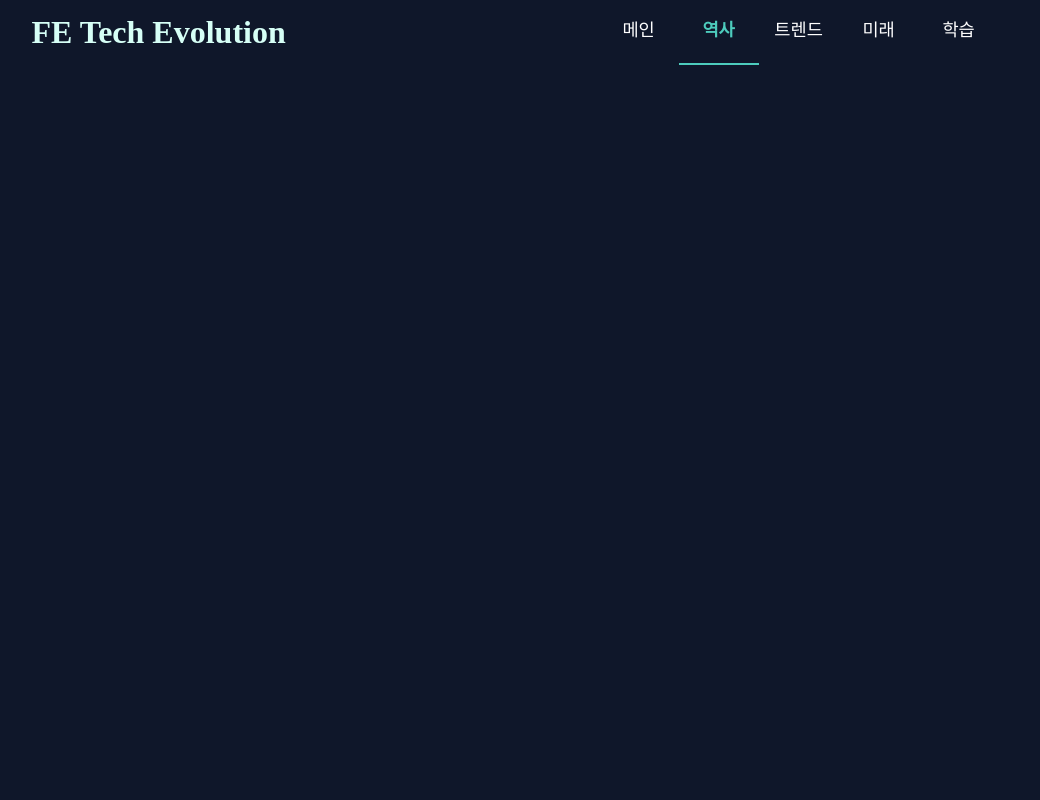
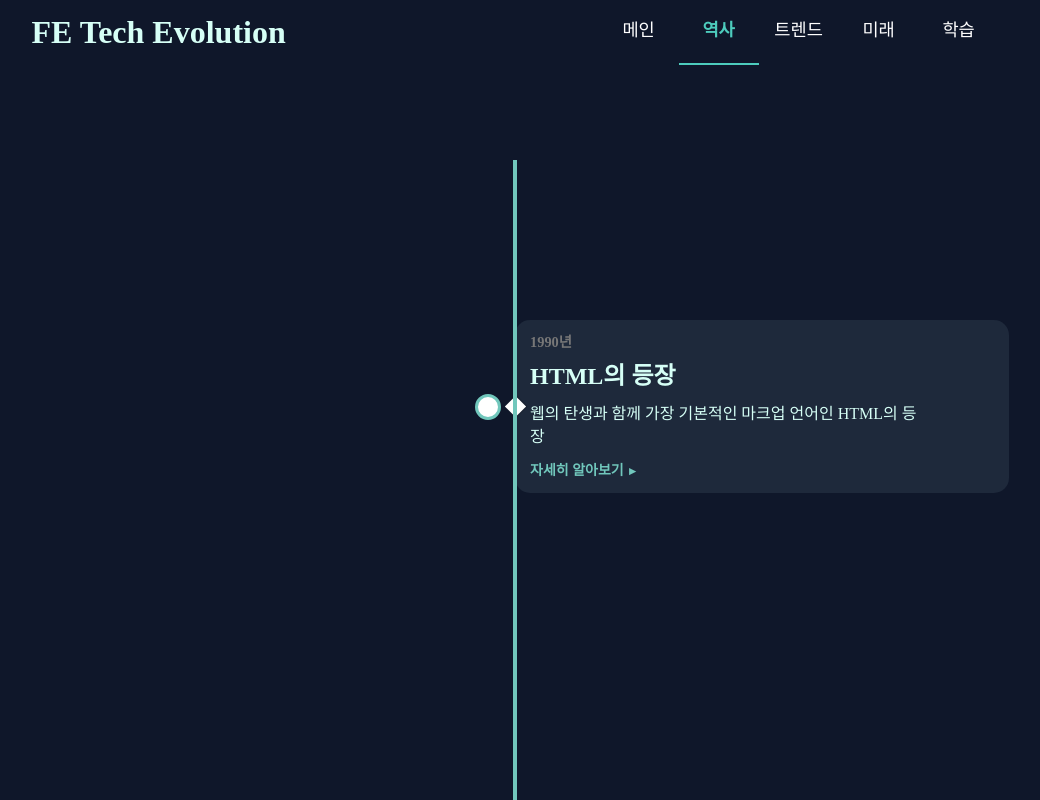
Before and after one commit to whateveriiwant/fe_tech_revolution, a React (Create React App) app: page /history in a window 1280 px wide. Shown: the top 800 px of the page, without its empty margins (125-1165 px from the left). Built offline with nearby package versions, Linux system fonts and the light colour scheme; a web font is replaced by a local one.

Commit message:
역사 페이지

```diff
--- a/src/pages/HistoryPage/HistoryPage.jsx
+++ b/src/pages/HistoryPage/HistoryPage.jsx
@@ -1,6 +1,11 @@
-import { useEffect } from "react";
+import { TimeLine } from "./TimeLine";
+
 import styles from "./HistoryPage.module.css";
 
 export const HistoryPage = () => {
-  return <div className={styles.HistoryPage}></div>;
+  return (
+    <div className={styles.HistoryPage}>
+      <TimeLine />
+    </div>
+  );
 };
--- a/src/pages/HistoryPage/HistoryPage.module.css
+++ b/src/pages/HistoryPage/HistoryPage.module.css
@@ -3,7 +3,149 @@
   color: #d6fff6;
   background-color: #0f172a;
   width: 100%;
-  height: 100vh;
+  height: 100%;
   display: flex;
   flex-direction: column;
 }
+
+.timeline_container {
+  display: flex;
+  flex-direction: column;
+  position: relative;
+  margin: 10rem 0;
+}
+
+.timeline_container::after {
+  background-color: rgb(113, 199, 188);
+  content: "";
+  position: absolute;
+  left: calc(50% - 2px);
+  width: 4px;
+  height: 100%;
+}
+
+.timeline_item {
+  display: flex;
+  justify-content: flex-end;
+  padding-right: 30px;
+  position: relative;
+  margin: 10rem 0;
+  width: 50%;
+}
+
+.timeline_item:nth-child(odd) {
+  align-self: flex-end;
+  justify-content: flex-start;
+  padding-left: 30px;
+  padding-right: 0;
+}
+
+.timeline_item_content {
+  border-radius: 15px;
+  background-color: rgb(30, 41, 59);
+  display: flex;
+  flex-direction: column;
+  align-items: flex-end;
+  padding: 15px;
+  position: relative;
+  width: 29rem;
+  text-align: right;
+}
+
+.timeline_item_content::after {
+  content: " ";
+  background-color: #fff;
+  box-shadow: 1px -1px 1px rgba(0, 0, 0, 0.2);
+  position: absolute;
+  right: -7.5px;
+  top: calc(50% - 7.5px);
+  transform: rotate(45deg);
+  width: 15px;
+  height: 15px;
+}
+
+.timeline_item:nth-child(odd) .timeline_item_content {
+  text-align: left;
+  align-items: flex-start;
+}
+
+.timeline_item:nth-child(odd) .timeline_item_content::after {
+  right: auto;
+  left: -7.5px;
+}
+
+.timeline_item_content .tag {
+  color: #fff;
+  font-size: 12px;
+  font-weight: bold;
+  top: 5px;
+  left: 5px;
+  letter-spacing: 1px;
+  padding: 5px;
+  position: absolute;
+  text-transform: uppercase;
+}
+
+.timeline_item:nth-child(odd) .timeline_item_content .tag {
+  left: auto;
+  right: 5px;
+}
+
+.timeline_item_content time {
+  color: #777;
+  font-size: 0.9rem;
+  font-weight: bold;
+}
+
+.timeline_item_content p {
+  font-size: 1.5rem;
+  font-weight: bold;
+  line-height: 24px;
+  margin: 15px 0;
+  max-width: 26rem;
+}
+
+.timeline_item_content a {
+  color: rgb(113, 199, 188);
+  text-decoration: none;
+  font-size: 14px;
+  font-weight: bold;
+}
+
+.timeline_item_content a::after {
+  content: " ►";
+  font-size: 12px;
+}
+
+.timeline_item_content .circle {
+  background-color: #fff;
+  border: 3px solid rgb(113, 199, 188);
+  border-radius: 50%;
+  position: absolute;
+  top: calc(50% - 13px);
+  right: -40px;
+  width: 20px;
+  height: 20px;
+  z-index: 100;
+}
+
+.timeline_item:nth-child(odd) .timeline_item_content .circle {
+  right: auto;
+  left: -40px;
+}
+
+.brief {
+  font-size: 1rem;
+  font-weight: 200;
+  margin-bottom: 1rem;
+  max-width: 25rem;
+  line-height: 140%;
+}
+
+.end {
+  display: flex;
+  justify-content: center;
+  align-items: start;
+  margin-top: -7rem;
+  margin-bottom: 8rem;
+}
--- /dev/null
+++ b/src/pages/HistoryPage/TimeLine.jsx
@@ -0,0 +1,106 @@
+import { TimelineItem } from "./TimeLineItem";
+import styles from "./HistoryPage.module.css";
+
+const timelineData = [
+  {
+    text: "HTML의 등장",
+    date: "1990년",
+    link: {
+      url: "https://hyoje420.tistory.com/22",
+      text: "자세히 알아보기",
+    },
+    brief: "웹의 탄생과 함께 가장 기본적인 마크업 언어인 HTML의 등장",
+  },
+  {
+    text: "JavaScript의 탄생",
+    date: "1995년 12월 4일",
+    link: {
+      url: "https://velog.io/@jmkacc99/JavaScript-%EC%9E%90%EB%B0%94%EC%8A%A4%ED%81%AC%EB%A6%BD%ED%8A%B8%EC%9D%98-%EC%97%AD%EC%82%AC",
+      text: "자세히 알아보기",
+    },
+    brief: "웹 페이지에 동적인 요소를 추가할 수 있게 해주는 JavaScript의 개발",
+  },
+  {
+    text: "CSS가 발표되다",
+    date: "1996년 12월 17일",
+    link: {
+      url: "http://wiki.hash.kr/index.php/CSS",
+      text: "자세히 알아보기",
+    },
+    brief:
+      "웹 페이지의 디자인과 레이아웃을 제어하는 스타일시트 언어인 CSS의 표준화",
+  },
+  {
+    text: "AJAX 기술 등장",
+    date: "2005년 2월 18일",
+    link: {
+      url: "https://velog.io/@olzlel2000/Ajax-%EC%9D%98-%EA%B0%9C%EB%85%90",
+      text: "자세히 알아보기",
+    },
+    brief:
+      "JavaScript를 이용해 비동기적으로 서버와 데이터를 교환할 수 있는 AJAX 기술 등장",
+  },
+  {
+    text: "jQuery 라이브러리 출시",
+    date: "2006년 8월 26일",
+    link: {
+      url: "https://ko.khanacademy.org/computing/computer-programming/html-js-jquery/jquery-dom-access/a/history-of-jquery",
+      text: "자세히 알아보기",
+    },
+    brief:
+      "JavaScript를 단순화하여 더 쉽게 사용할 수 있도록 해주는 jQuery 출시",
+  },
+  {
+    text: "반응형 웹 디자인 개념 도입",
+    date: "2010년",
+    link: {
+      url: "http://wiki.hash.kr/index.php/%EB%B0%98%EC%9D%91%ED%98%95%EC%9B%B9",
+      text: "자세히 알아보기",
+    },
+    brief: "다양한 화면 크기에 대응하는 웹 디자인 개념인 반응형 웹 디자인 도입",
+  },
+  {
+    text: "JavaScript 프레임워크의 등장",
+    date: "2010년대",
+    link: {
+      url: "https://blog.rhostem.com/posts/2022-05-27-Four-Eras-of-JavaScript-Frameworks",
+      text: "자세히 알아보기",
+    },
+    brief:
+      "React, Vue, Angular 등의 웹 앱 개발을 더 효율적으로 만들 JavaScript 프레임워크들의 등장",
+  },
+  {
+    text: "TypeScript의 등장",
+    date: "2012년 10월 1일",
+    link: {
+      url: "https://velog.io/@kungsboy/%ED%83%80%EC%9E%85%EC%8A%A4%ED%81%AC%EB%A6%BD%ED%8A%B8Typescript-%EC%86%8C%EA%B0%9C",
+      text: "자세히 알아보기",
+    },
+    brief:
+      "JavaScript의 단점을 보완하고, 더 강력한 기능을 제공하는 TypeScript의 등장",
+  },
+  {
+    text: "ECMAScript 6 표준화",
+    date: "2015년 6월",
+    link: {
+      url: "https://erokuma.tistory.com/entry/%EC%9E%90%EB%B0%94%EC%8A%A4%ED%81%AC%EB%A6%BD%ED%8A%B8%EC%9D%98-%EC%97%AD%EC%82%AC%EC%99%80-ECMAScript-%EB%8C%80%ED%95%B4",
+      text: "자세히 알아보기",
+    },
+    brief:
+      "여러 문법의 추가로 프론트엔드 개발에 많은 변화를 가져온 ECMAScript 6 표준화",
+  },
+];
+export const TimeLine = () => {
+  return (
+    <>
+      <div className={styles.timeline_container}>
+        {timelineData.map((data, idx) => (
+          <>
+            <TimelineItem data={data} key={idx} />
+          </>
+        ))}
+      </div>
+      <p className={styles.end}>이후로 계속 현재까지 이어집니다.</p>
+    </>
+  );
+};
--- /dev/null
+++ b/src/pages/HistoryPage/TimeLineItem.jsx
@@ -0,0 +1,22 @@
+import styles from "./HistoryPage.module.css";
+import Fade from "react-reveal/Fade";
+
+export const TimelineItem = ({ data }) => {
+  return (
+    <Fade duration={2000} delay={50}>
+      <div className={styles.timeline_item}>
+        <div className={styles.timeline_item_content}>
+          <time>{data.date}</time>
+          <p>{data.text}</p>
+          {data.brief && <span className={styles.brief}>{data.brief}</span>}
+          {data.link && (
+            <a href={data.link.url} target="_blank" rel="noopener noreferrer">
+              {data.link.text}
+            </a>
+          )}
+          <span className={styles.circle} />
+        </div>
+      </div>
+    </Fade>
+  );
+};
--- a/src/pages/MainPage/Page2/Page2.jsx
+++ b/src/pages/MainPage/Page2/Page2.jsx
@@ -8,7 +8,7 @@ import Fade from "react-reveal/Fade";
 export const Page2 = () => {
   return (
     <div className={styles.page2} id="page2">
-      <Fade bottom>
+      <Fade bottom duration={1800} delay={50}>
         <div className={styles.container}>
           <History />
           <Trend />
--- a/src/pages/MainPage/Page3/Page3.jsx
+++ b/src/pages/MainPage/Page3/Page3.jsx
@@ -17,7 +17,7 @@ export const Page3 = () => {
   return (
     <div className={styles.page3} id="page3">
       {modalOpen && <ShowModal onOpenModal={modalOpenHandler} />}
-      <Fade bottom>
+      <Fade bottom duration={1800} delay={50}>
         <div>
           <h1 className={styles.h1}>
             이 웹 페이지에 사용된 <br /> 프론트엔드 기술
```
